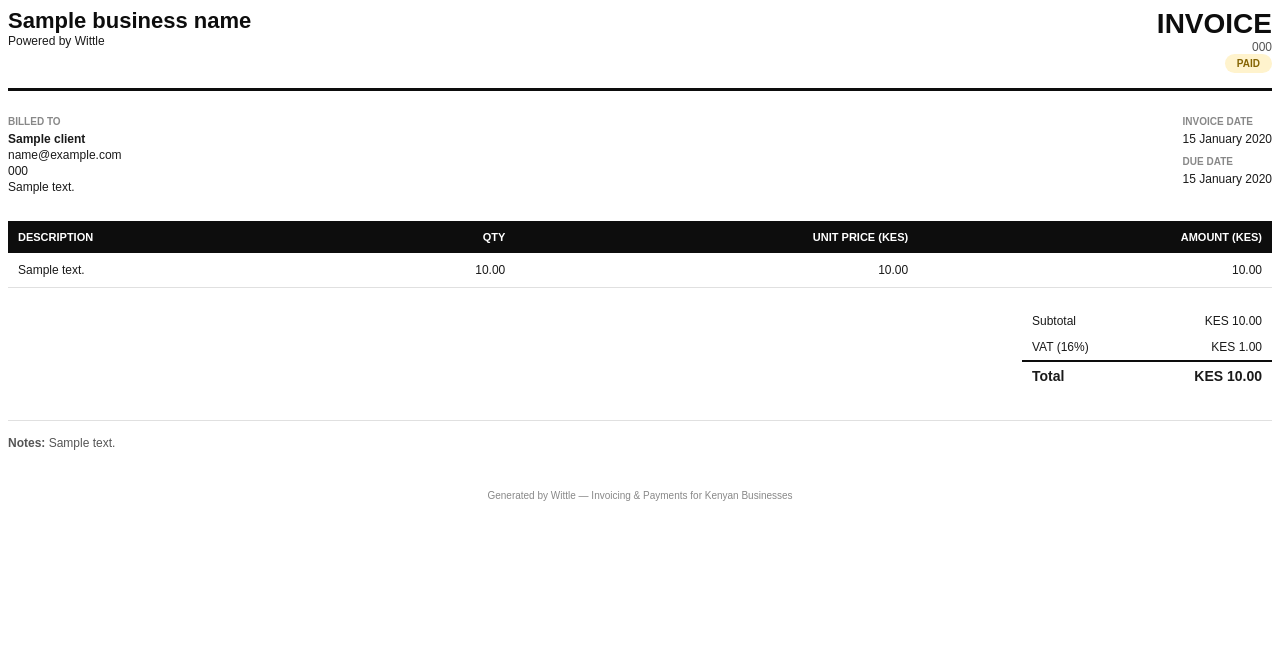
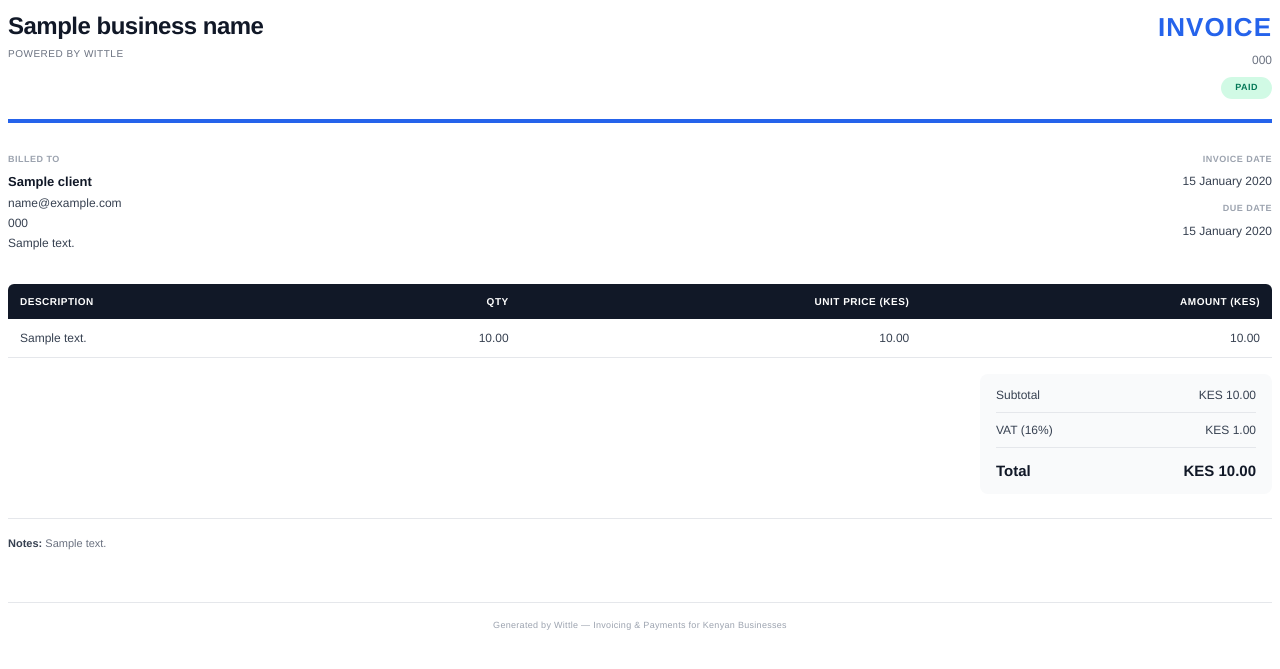
Before and after one commit to CODER-41/Wittle, a Flask app: template backend/app/templates/invoice_pdf.html in a window 1280 px wide. Shown: the top 669 px of the page. Run offline with Flask 3, Linux system fonts and the light colour scheme; tables that the repository leaves empty hold one stand-in row (values such as "Sample post"); the template is opened without the code that fills it: values that come from a table or form of the project are taken from there, most other values are stand-ins (such as "Sample title", 1, 10 or a date in 2020).

Commit message:
feat: Polished PDF template — status-aware badges, blue brand accent, payment instructions section #NGUMU

```diff
--- a/backend/app/templates/invoice_pdf.html
+++ b/backend/app/templates/invoice_pdf.html
@@ -8,103 +8,189 @@
         margin: 2cm;
     }
     body {
-        font-family: Arial, sans-serif;
-        color: #1a1a1a;
+        font-family: 'Helvetica Neue', Arial, sans-serif;
+        color: #1f2937;
         font-size: 12px;
+        line-height: 1.5;
     }
     .header {
         display: flex;
         justify-content: space-between;
-        border-bottom: 3px solid #0d0d0d;
-        padding-bottom: 15px;
-        margin-bottom: 25px;
+        align-items: flex-start;
+        padding-bottom: 20px;
+        margin-bottom: 30px;
+        border-bottom: 4px solid #2563eb;
     }
     .business-name {
-        font-size: 22px;
-        font-weight: bold;
-        color: #0d0d0d;
+        font-size: 24px;
+        font-weight: 700;
+        color: #111827;
+        letter-spacing: -0.5px;
+    }
+    .business-tagline {
+        color: #6b7280;
+        font-size: 10px;
+        margin-top: 2px;
+        text-transform: uppercase;
+        letter-spacing: 0.5px;
+    }
+    .invoice-meta {
+        text-align: right;
     }
     .invoice-title {
-        font-size: 28px;
-        font-weight: bold;
-        text-align: right;
-        color: #0d0d0d;
+        font-size: 26px;
+        font-weight: 700;
+        color: #2563eb;
+        letter-spacing: 1px;
     }
     .invoice-number {
-        text-align: right;
-        color: #555;
+        color: #6b7280;
+        font-size: 12px;
+        margin-top: 4px;
+    }
+    .status-badge {
+        display: inline-block;
+        margin-top: 8px;
+        padding: 4px 14px;
+        border-radius: 999px;
+        font-size: 9px;
+        text-transform: uppercase;
+        font-weight: 700;
+        letter-spacing: 0.5px;
+    }
+    .status-draft {
+        background-color: #f3f4f6;
+        color: #4b5563;
+    }
+    .status-sent {
+        background-color: #dbeafe;
+        color: #1d4ed8;
+    }
+    .status-paid {
+        background-color: #d1fae5;
+        color: #047857;
+    }
+    .status-overdue {
+        background-color: #fee2e2;
+        color: #b91c1c;
     }
     .details {
         display: flex;
         justify-content: space-between;
-        margin-bottom: 25px;
+        margin-bottom: 30px;
     }
     .details-block h4 {
-        margin: 0 0 5px 0;
-        color: #888;
-        font-size: 10px;
+        margin: 0 0 6px 0;
+        color: #9ca3af;
+        font-size: 9px;
         text-transform: uppercase;
+        letter-spacing: 0.5px;
     }
     .details-block p {
         margin: 2px 0;
+        color: #374151;
+    }
+    .details-block .client-name {
+        font-weight: 700;
+        font-size: 13px;
+        color: #111827;
     }
     table {
         width: 100%;
         border-collapse: collapse;
-        margin-bottom: 20px;
+        margin-bottom: 4px;
     }
     th {
-        background-color: #0d0d0d;
+        background-color: #111827;
         color: white;
         text-align: left;
-        padding: 10px;
-        font-size: 11px;
+        padding: 10px 12px;
+        font-size: 10px;
         text-transform: uppercase;
+        letter-spacing: 0.5px;
+    }
+    th:first-child {
+        border-radius: 6px 0 0 0;
+    }
+    th:last-child {
+        border-radius: 0 6px 0 0;
     }
     th.right, td.right {
         text-align: right;
     }
     td {
-        padding: 10px;
-        border-bottom: 1px solid #e0e0e0;
+        padding: 10px 12px;
+        border-bottom: 1px solid #e5e7eb;
+        color: #374151;
+    }
+    tbody tr:nth-child(even) {
+        background-color: #f9fafb;
+    }
+    .totals-wrap {
+        display: flex;
+        justify-content: flex-end;
+        margin-top: 16px;
     }
     .totals {
-        width: 250px;
-        margin-left: auto;
+        width: 260px;
+        background-color: #f9fafb;
+        border-radius: 8px;
+        padding: 4px 16px;
     }
     .totals table {
         margin: 0;
     }
     .totals td {
-        padding: 6px 10px;
+        padding: 8px 0;
         border: none;
+        background: none;
     }
-    .totals .total-row {
-        font-weight: bold;
-        font-size: 14px;
-        border-top: 2px solid #0d0d0d;
+    .totals tr:not(:last-child) td {
+        border-bottom: 1px solid #e5e7eb;
     }
-    .status-badge {
-        display: inline-block;
-        padding: 4px 12px;
-        border-radius: 12px;
-        font-size: 10px;
+    .totals .total-row td {
+        font-weight: 700;
+        font-size: 15px;
+        color: #111827;
+        padding-top: 12px;
+    }
+    .payment-info {
+        margin-top: 30px;
+        padding: 16px;
+        background-color: #eff6ff;
+        border-radius: 8px;
+        border-left: 4px solid #2563eb;
+    }
+    .payment-info h4 {
+        margin: 0 0 6px 0;
+        color: #1d4ed8;
+        font-size: 11px;
         text-transform: uppercase;
-        font-weight: bold;
-        background-color: #fff3cd;
-        color: #856404;
+        letter-spacing: 0.5px;
+    }
+    .payment-info p {
+        margin: 2px 0;
+        color: #374151;
+        font-size: 11px;
     }
     .notes {
-        margin-top: 30px;
-        padding-top: 15px;
-        border-top: 1px solid #e0e0e0;
-        color: #555;
+        margin-top: 24px;
+        padding-top: 16px;
+        border-top: 1px solid #e5e7eb;
+        color: #6b7280;
+        font-size: 11px;
+    }
+    .notes strong {
+        color: #374151;
     }
     .footer {
-        margin-top: 40px;
+        margin-top: 50px;
+        padding-top: 16px;
+        border-top: 1px solid #e5e7eb;
         text-align: center;
-        color: #888;
-        font-size: 10px;
+        color: #9ca3af;
+        font-size: 9px;
+        letter-spacing: 0.3px;
     }
 </style>
 </head>
@@ -113,13 +199,13 @@
 <div class="header">
     <div>
         <div class="business-name">{{ business_name }}</div>
-        <div>Powered by Wittle</div>
+        <div class="business-tagline">Powered by Wittle</div>
     </div>
-    <div>
+    <div class="invoice-meta">
         <div class="invoice-title">INVOICE</div>
         <div class="invoice-number">{{ invoice.invoice_number }}</div>
-        <div class="invoice-number">
-            <span class="status-badge">{{ invoice.status }}</span>
+        <div>
+            <span class="status-badge status-{{ invoice.status }}">{{ invoice.status }}</span>
         </div>
     </div>
 </div>
@@ -127,15 +213,15 @@
 <div class="details">
     <div class="details-block">
         <h4>Billed To</h4>
-        <p><strong>{{ client.name }}</strong></p>
+        <p class="client-name">{{ client.name }}</p>
         <p>{{ client.email or "" }}</p>
         <p>{{ client.phone or "" }}</p>
         <p>{{ client.address or "" }}</p>
     </div>
-    <div class="details-block">
+    <div class="details-block" style="text-align: right;">
         <h4>Invoice Date</h4>
         <p>{{ invoice.created_at.strftime("%d %B %Y") }}</p>
-        <h4 style="margin-top:10px;">Due Date</h4>
+        <h4 style="margin-top:12px;">Due Date</h4>
         <p>{{ invoice.due_date.strftime("%d %B %Y") if invoice.due_date else "N/A" }}</p>
     </div>
 </div>
@@ -161,6 +247,7 @@
     </tbody>
 </table>
 
+<div class="totals-wrap">
     <div class="totals">
         <table>
             <tr>
@@ -177,6 +264,15 @@
             </tr>
         </table>
     </div>
+</div>
+
+{% if invoice.status != "paid" %}
+<div class="payment-info">
+    <h4>How to Pay</h4>
+    <p>M-Pesa or Card payment links are available via the invoice email or client portal.</p>
+    <p>Contact {{ business_name }} for assistance with this invoice.</p>
+</div>
+{% endif %}
 
 {% if invoice.notes %}
 <div class="notes">
@@ -185,7 +281,7 @@
 {% endif %}
 
 <div class="footer">
-    Generated by Wittle — Invoicing & Payments for Kenyan Businesses
+    Generated by Wittle — Invoicing &amp; Payments for Kenyan Businesses
 </div>
 
 </body>
```
Also changed, not shown: 2 other files. Lines whose indentation alone changed are shown as unchanged.
